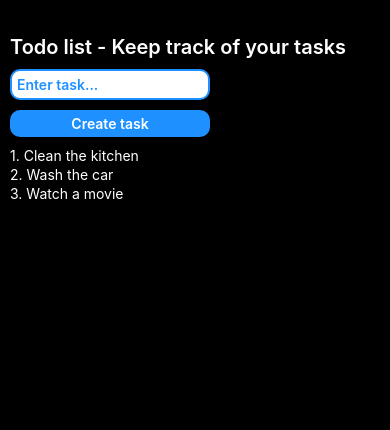
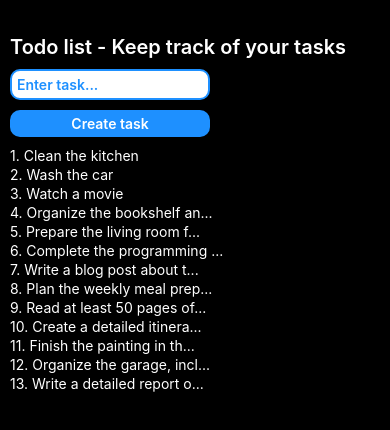
Before and after one commit to Bransholm/RN_ToDoList, a React Native app: screen / in a window 390 px wide. Shown: the top 430 px of the page. Built offline with nearby package versions, Linux system fonts and the light colour scheme.

Commit message:
List shows first 25 vcharacter + added more notes

```diff
--- a/App.js
+++ b/App.js
@@ -38,9 +38,16 @@ export default function App() {
       </Pressable>
       <FlatList
         data={notes}
-        renderItem={(note) => (
-          <Text style={styles.noteText}>{note.item.key}. {note.item.name}</Text>
-        )}
+        renderItem={(note) => {
+          const displayText = note.item.name.length > 25
+            ? `${note.item.name.substring(0, 25)}...`
+            : note.item.name
+          return (
+            <Text style={styles.noteText}>
+              {note.item.key}. {displayText}
+            </Text>
+          );
+        }}
       />
 
       <StatusBar style="auto" />
--- a/notesData.json
+++ b/notesData.json
@@ -1,5 +1,15 @@
 [
-    { "key": 1, "name": "Clean the kitchen" },
-    { "key": 2, "name": "Wash the car" },
-    { "key": 3, "name": "Watch a movie" }
-  ]
+  { "key": 1, "name": "Clean the kitchen" },
+  { "key": 2, "name": "Wash the car" },
+  { "key": 3, "name": "Watch a movie" },
+  { "key": 4, "name": "Organize the bookshelf and ensure all books are alphabetically arranged" },
+  { "key": 5, "name": "Prepare the living room for guests by cleaning and rearranging furniture" },
+  { "key": 6, "name": "Complete the programming assignment for the class and submit it on time" },
+  { "key": 7, "name": "Write a blog post about the latest technology trends in mobile development" },
+  { "key": 8, "name": "Plan the weekly meal prep, including making a grocery list and shopping" },
+  { "key": 9, "name": "Read at least 50 pages of the current book and summarize each chapter briefly" },
+  { "key": 10, "name": "Create a detailed itinerary for the upcoming vacation, including hotels and flights" },
+  { "key": 11, "name": "Finish the painting in the living room and choose frames for the pictures" },
+  { "key": 12, "name": "Organize the garage, including tools, sports equipment, and storage boxes" },
+  { "key": 13, "name": "Write a detailed report on the latest project progress and send it to the team" }
+]
```
